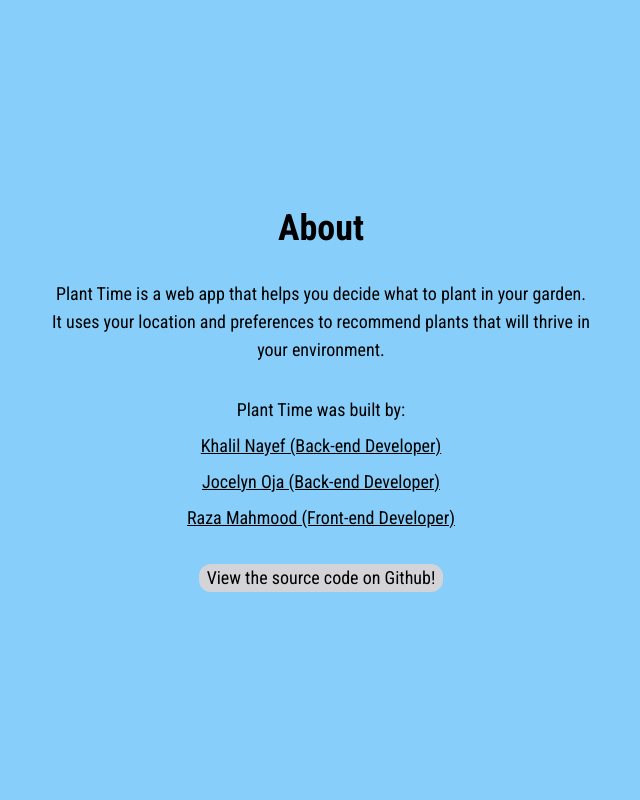
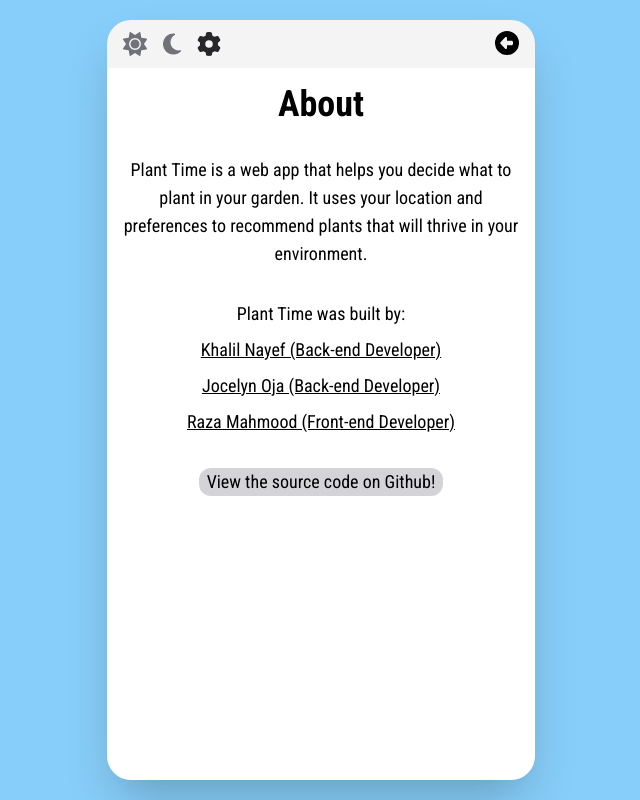
Before and after one commit to jkr-team/plant-time-web, a Next.js app: page /about in a window 1280 px wide. Shown: the whole page, without its empty margins (319-959 px from the left). Built offline with nearby package versions, Linux system fonts and the light colour scheme.

Commit message:
add content to pages

```diff
--- a/src/pages/about.tsx
+++ b/src/pages/about.tsx
@@ -1,8 +1,20 @@
 import React from 'react';
+import Container from '../components/Container';
+import Link from 'next/link';
+import { FontAwesomeIcon } from '@fortawesome/react-fontawesome';
+import { faCircleLeft } from '@fortawesome/free-solid-svg-icons';
 
 export default function About() {
   return (
-    <>
+    <Container
+      top={
+        <>
+          <Link href='/'>
+            <FontAwesomeIcon icon={faCircleLeft} />
+          </Link>
+        </>
+      }
+    >
       <div className='flex w-full max-w-xl flex-col items-center justify-center gap-8 p-4 text-lg'>
         <h1 className='text-center text-4xl font-bold'>About</h1>
         <p className='text-center text-lg'>
@@ -27,6 +39,6 @@
           View the source code on Github!
         </a>
       </div>
-    </>
+    </Container>
   );
 }
--- a/src/pages/index.tsx
+++ b/src/pages/index.tsx
@@ -1,7 +1,15 @@
 import React from 'react';
+import Container from '../components/Container';
+import { FontAwesomeIcon } from '@fortawesome/react-fontawesome';
+import { faCircleQuestion } from '@fortawesome/free-solid-svg-icons';
+import Link from 'next/link';
 
 export default function Home() {
   return (
-    <></>
+    <Container top={<>
+      <Link href='/about'>
+        <FontAwesomeIcon icon={faCircleQuestion} />
+      </Link>
+    </>}></Container>
   )
 }
```
